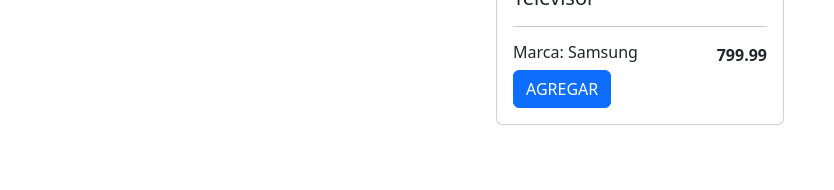
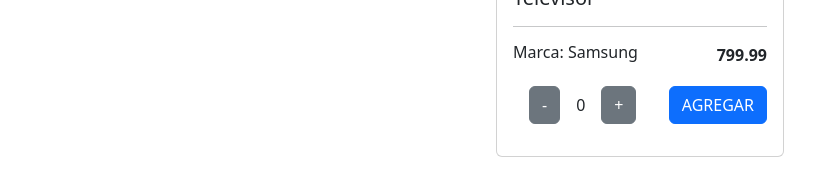
Before and after one commit to juanih1990/react2JuanHernandez, a React (Vite) app: page /id/1 in a window 1280 px wide. Shown: the part 302-492 px from the top of the page, without its empty margins (0-834 px from the left). Built offline with nearby package versions, Linux system fonts and the light colour scheme.

Commit message:
proyecto dos contador

```diff
--- /dev/null
+++ b/src/ItemCount/ItemCount.jsx
@@ -0,0 +1,21 @@
+import { useState } from "react"
+import { Button } from "react-bootstrap"
+const ItemCount = () => {
+    const[contador,setContador] = useState(0)
+
+    const getAdd = ()=>{
+        setContador(contador + 1)
+    }
+    const getTakeOut = ()=>{
+        contador > 0 ? setContador(contador - 1) : setContador(0)
+    }
+  return (
+    <div className="d-flex justify-content-center align-items-center">
+              <Button variant="secondary m-3" onClick={getTakeOut}>-</Button>
+              <div> {contador} </div>
+              <Button variant="secondary m-3" onClick={getAdd}>+</Button>
+            </div>
+  )
+}
+
+export default ItemCount
--- a/src/ItemDetail/Index.jsx
+++ b/src/ItemDetail/Index.jsx
@@ -1,8 +1,9 @@
 /* eslint-disable react/prop-types */
 import { Card, Button } from "react-bootstrap"
-export default function ItemDetail({ detail }) {
+import ItemCount from "../ItemCount/ItemCount";
+export default function ItemDetail({ detail }, {contador}) {
   return (
-    <div className="d-flex justify-content-center">
+    <div className="d-flex justify-content-center ">
       <Card style={{ width: '18rem' }}>
         <Card.Img variant="top" src={detail[0].rutaImg} className="img-fluid" />
         <Card.Body>
@@ -13,7 +14,12 @@ export default function ItemDetail({ detail }) {
               <span className="fw-bold">{detail[0].precio} </span>
             </div>
           </div>
-          <Button variant="primary">AGREGAR</Button>
+          <div className="d-flex justify-content-between align-items-center">
+            <ItemCount/>
+            <div>
+              <Button variant="primary">AGREGAR</Button>
+            </div>
+          </div>
         </Card.Body>
       </Card>
     </div>
--- a/src/ItemList/index.jsx
+++ b/src/ItemList/index.jsx
@@ -13,14 +13,14 @@ const itemList = ({ item }) => {
     }
     return (
         <>
-            <div className="d-flex justify-content-end align-items-center imgCarrito mt-5">
+            <div className={`${styles['Carrito']} d-flex justify-content-end align-items-center Carrito mt-5 `}   >
                 <svg xmlns="http://www.w3.org/2000/svg" width="32" height="32" fill="currentColor" className="bi bi-cart4" viewBox="0 0 16 16">
                     <path d="M0 2.5A.5.5 0 0 1 .5 2H2a.5.5 0 0 1 .485.379L2.89 4H14.5a.5.5 0 0 1 .485.621l-1.5 6A.5.5 0 0 1 13 11H4a.5.5 0 0 1-.485-.379L1.61 3H.5a.5.5 0 0 1-.5-.5zM3.14 5l.5 2H5V5H3.14zM6 5v2h2V5H6zm3 0v2h2V5H9zm3 0v2h1.36l.5-2H12zm1.11 3H12v2h.61l.5-2zM11 8H9v2h2V8zM8 8H6v2h2V8zM5 8H3.89l.5 2H5V8zm0 5a1 1 0 1 0 0 2 1 1 0 0 0 0-2zm-2 1a2 2 0 1 1 4 0 2 2 0 0 1-4 0zm9-1a1 1 0 1 0 0 2 1 1 0 0 0 0-2zm-2 1a2 2 0 1 1 4 0 2 2 0 0 1-4 0z" />
                 </svg>
                 <div className="d-flex justify-content-center align-items-center m-3">
-                    <span> {carrito}</span>
+                    <span className="imgCarrito"> {carrito}</span>
                 </div>
-                <Button variant="primary" onClick={clearCarrito}>Limpiar</Button>
+                <Button variant="danger" onClick={clearCarrito}>VACIAR CARRITO</Button>
             </div>
             <Container className="d-flex justify-content-center align-items-center">
                 <Row>
--- a/src/ItemList/style.module.css
+++ b/src/ItemList/style.module.css
@@ -1,22 +1,19 @@
 .alink {
         text-decoration: none;
-        color: white !important;
+        color: rgb(252, 252, 252) !important;
 }
-
-div .imgCarrito {
+.Carrito {
         margin-right: 155px;
 }
-
-div .imgCarrito div {
-        background-color: cadetblue;
+div.Carrito div {
+        background-color: cadetblue !important;
         border-radius: 100%;
         width: 32px;
         height: 32px;
 }
-
-div .imgCarrito div span {
+div.Carrito div span {
         color: aliceblue;
 }
-.ml3{
+.ml3 {
         margin-left: 50px;
 }
--- a/src/NavBar/Index.css
+++ b/src/NavBar/Index.css
@@ -5,15 +5,3 @@
     text-decoration: none;
 
 }
-div .imgCarrito{
-    margin-right: 155px;
-}
-div .imgCarrito div {
-    background-color: cadetblue;
-    border-radius: 100%;
-    width: 32px;
-    height: 32px;
-}
-div .imgCarrito div span{
-    color: aliceblue;
-}
```
